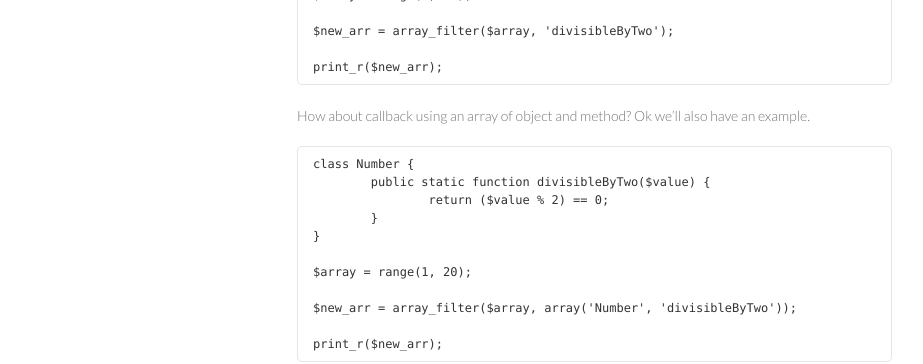
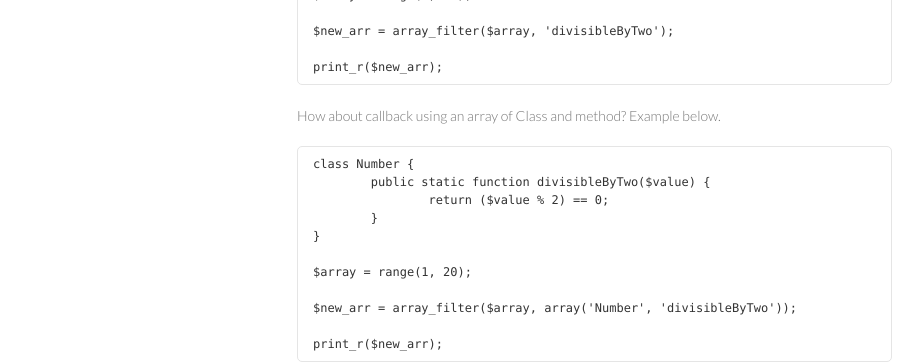
Before and after one commit to jessiesiat/jessiesiat.github.com, a Jekyll site: the page built from _posts/2014-08-14-php-callbacks.md, in a window 1280 px wide. Shown: the part 1332-1696 px from the top of the page, without its empty margins (178-1101 px from the left). Built offline with Jekyll 4.4.1, drawn with Linux system fonts in a browser that asks for light colours; comment, search, counter and statistics services are not loaded.

Commit message:
fixt post typo

```diff
--- a/_posts/2014-08-14-php-callbacks.md
+++ b/_posts/2014-08-14-php-callbacks.md
@@ -66,7 +66,7 @@ Below we use [anonymouse](http://php.net/manual/en/functions.anonymous.php) func
 
 	print_r($new_arr);
 
-How about callback using an array of object and method? Ok we'll also have an example.
+How about callback using an array of Class and method? Example below.
 
 	class Number {
 		public static function divisibleByTwo($value) {
```
Also changed, not shown: 1 other file.
